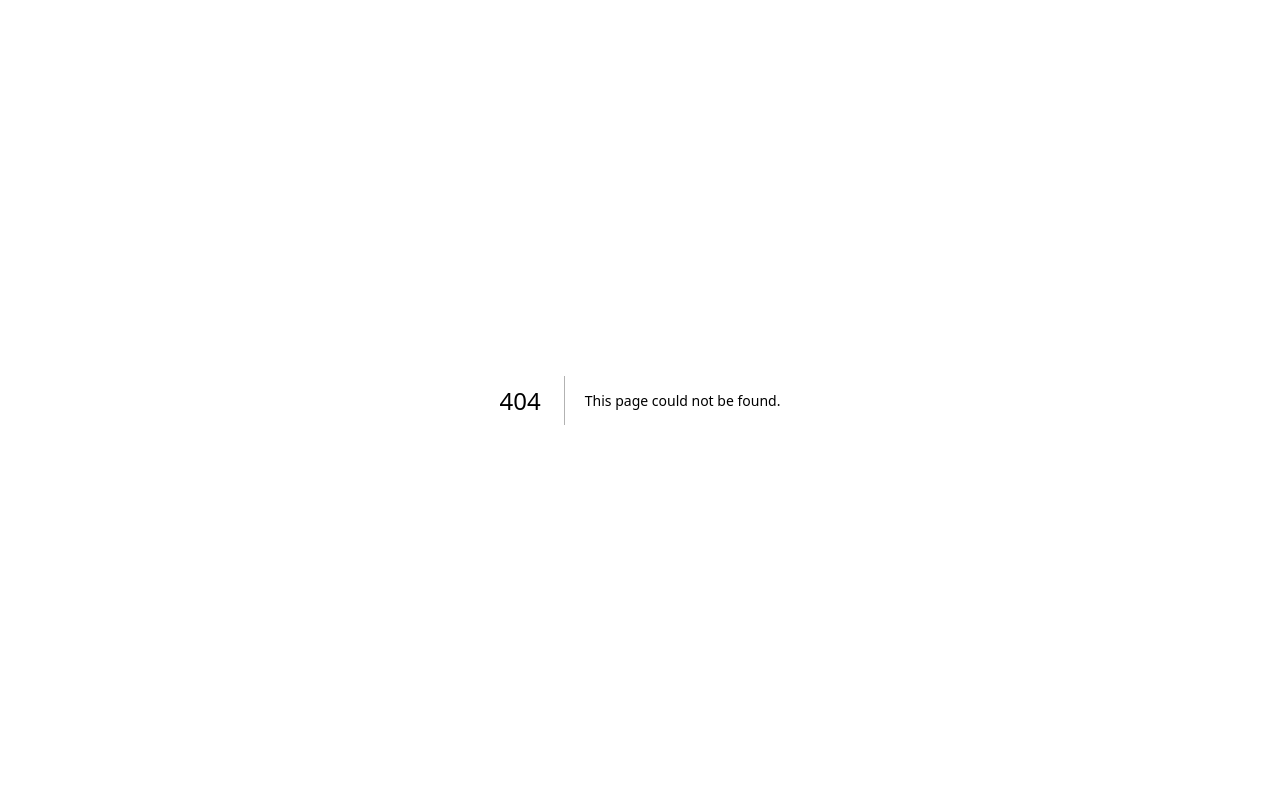
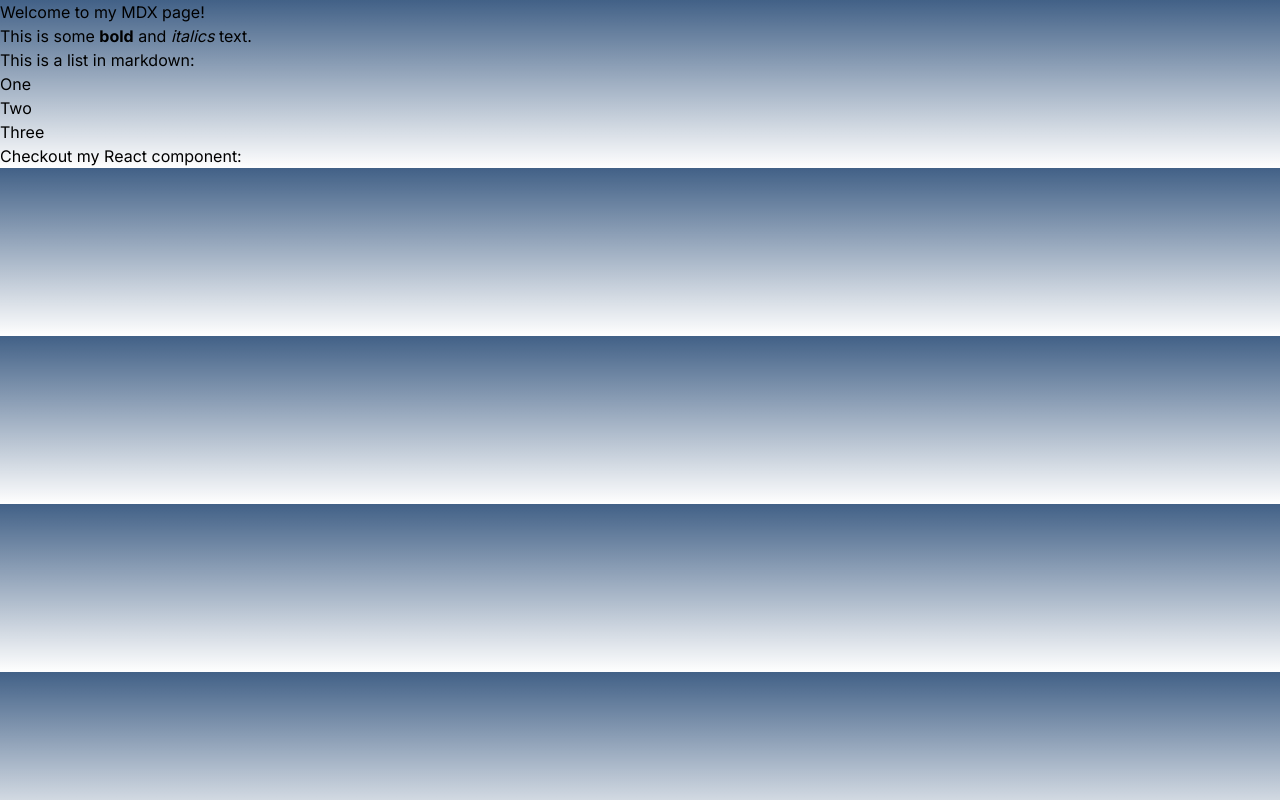
Before and after one commit to donovanjhayes/hideoutnextjs, a Next.js app: page /mdx-page in a window 1280 px wide. Before the commit this address had no page. Built offline with nearby package versions, Linux system fonts and the light colour scheme.

Commit message:
Blog Works but needs formatting

```diff
--- /dev/null
+++ b/app/mdx-page/page.mdx
@@ -0,0 +1,11 @@
+# Welcome to my MDX page!
+
+This is some **bold** and _italics_ text.
+
+This is a list in markdown:
+
+- One
+- Two
+- Three
+
+Checkout my React component:
--- /dev/null
+++ b/mdx-components.tsx
@@ -0,0 +1,7 @@
+import type { MDXComponents } from 'mdx/types'
+
+export function useMDXComponents(components: MDXComponents): MDXComponents {
+  return {
+    ...components,
+  }
+}
--- a/next.config.mjs
+++ b/next.config.mjs
@@ -1,3 +1,4 @@
+import createMDX from '@next/mdx'
 /** @type {import('next').NextConfig} */
 
 const nextConfig = {
@@ -8,6 +9,13 @@ const nextConfig = {
       },
     ],
   },
+    // Configure `pageExtensions` to include markdown and MDX files
+  pageExtensions: ['js', 'jsx', 'md', 'mdx', 'ts', 'tsx'],
+  // Optionally, add any other Next.js config below
 }
 
-export default nextConfig;
+const withMDX = createMDX({
+  // Add markdown plugins here, as desired
+})
+
+export default withMDX(nextConfig)
--- a/package.json
+++ b/package.json
@@ -9,10 +9,14 @@
     "start": "next start"
   },
   "dependencies": {
+    "@mdx-js/loader": "^3.1.0",
+    "@mdx-js/react": "^3.1.0",
+    "@next/mdx": "^15.0.3",
     "@next/third-parties": "^15.0.2",
+    "@types/mdx": "^2.0.13",
     "@vercel/speed-insights": "^1.0.14",
     "embla-carousel": "^8.3.1",
-    "next": "^15.0.2",
+    "next": "^15.0.3-canary.9",
     "react": "^18",
     "react-dom": "^18",
     "tw-elements": "^2.0.0",
```
Also changed, not shown: 1 other file (tests, documents, lock files or other folders).
